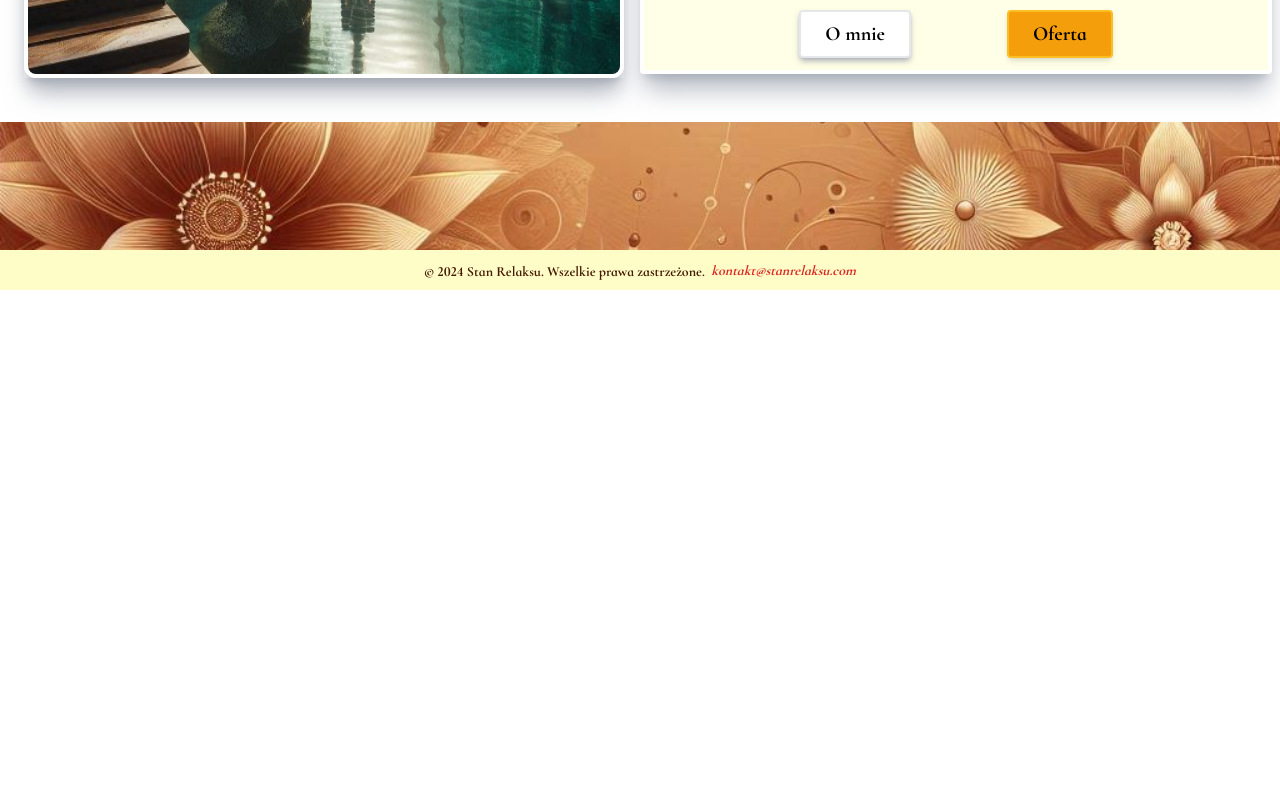
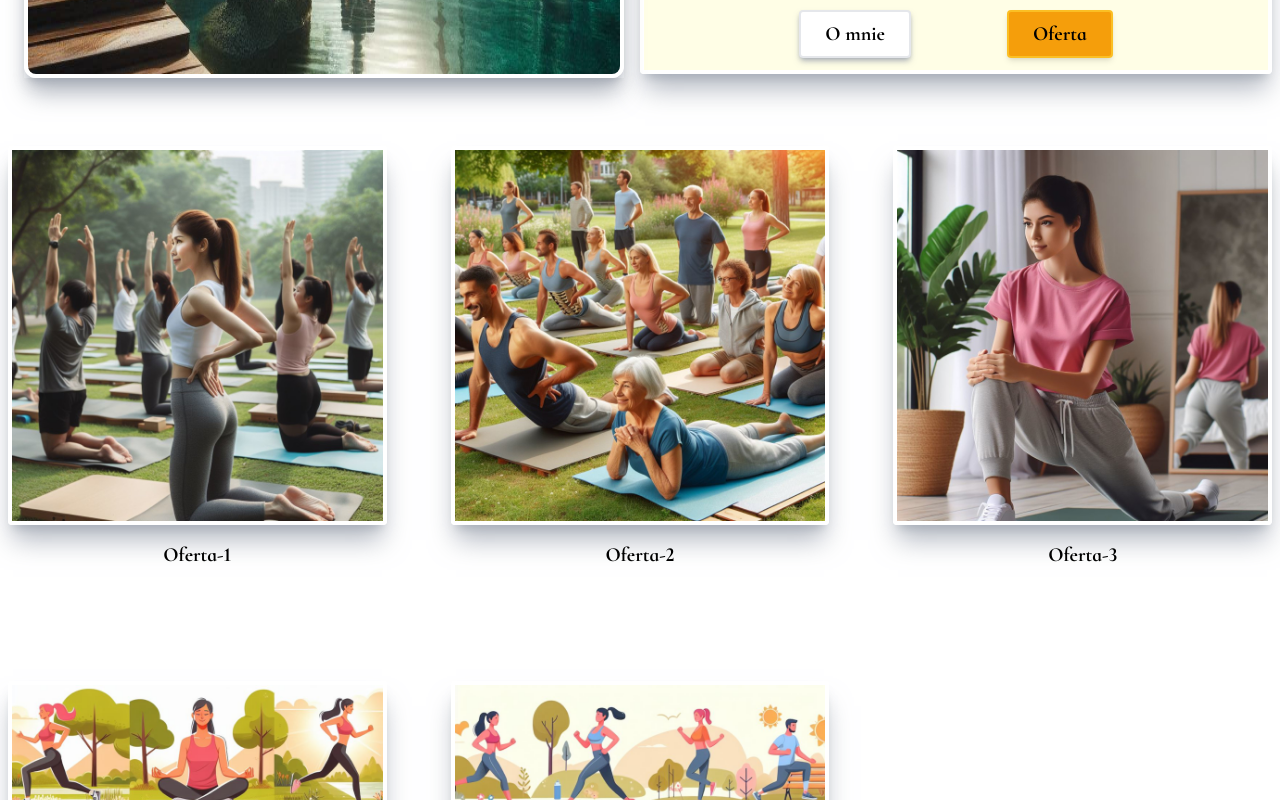
Before and after one commit to PiotrRegulski/stan-relaksu, a Next.js app: page / in a window 1280 px wide. Shown: the part 960-1760 px from the top of the page. Before the commit the page ends 1250 px from the top, so only its background shows below. Built offline with nearby package versions, Linux system fonts and the light colour scheme.

Commit message:
a new component with an offer has been added to the home page

```diff
--- a/src/app/page.tsx
+++ b/src/app/page.tsx
@@ -1,6 +1,7 @@
 import HomepageImage from "@/components/homepage/HomepageImage";
 import Link from "next/link";
 import { lato } from "@/components/fonts";
+import OffersCard from "@/components/offers/OffersCard";
 
 export default function Home() {
   return (
@@ -49,7 +50,9 @@ export default function Home() {
             </div>
           </div>
         </section>
+
       </main>
+      <OffersCard/>
     </>
   );
 }
--- /dev/null
+++ b/src/components/offers/OffersCard.tsx
@@ -0,0 +1,30 @@
+import React from "react";
+import Link from "next/link";
+import Image from "next/image";
+import { OfferItem } from "@/data/OfferItem";
+const OffersCard = () => {
+  return (
+    <div className="flex justify-center">
+      <section className="grid grid-cols-1 sm:grid-cols-3 sm:gap-12">
+        {OfferItem.map((offerItem) => (
+          <div key={offerItem.id} className=" mx-2 my-6">
+            <Link className="  " href={`/offer/${offerItem.slug} `}>
+              <Image
+                src={`/${offerItem.image}`}
+                alt={offerItem.title}
+                width={400}
+                height={400}
+                className="animate-fadeIn rounded border-4 border-white shadow-xl shadow-gray-400/75 transition-transform duration-200 ease-in-out hover:scale-[1.02]"
+              />
+              <p className="text-xl text-center font-bold px-3 py-4">
+                {offerItem.title}
+              </p>
+            </Link>
+          </div>
+        ))}
+      </section>
+    </div>
+  );
+};
+
+export default OffersCard;
```
